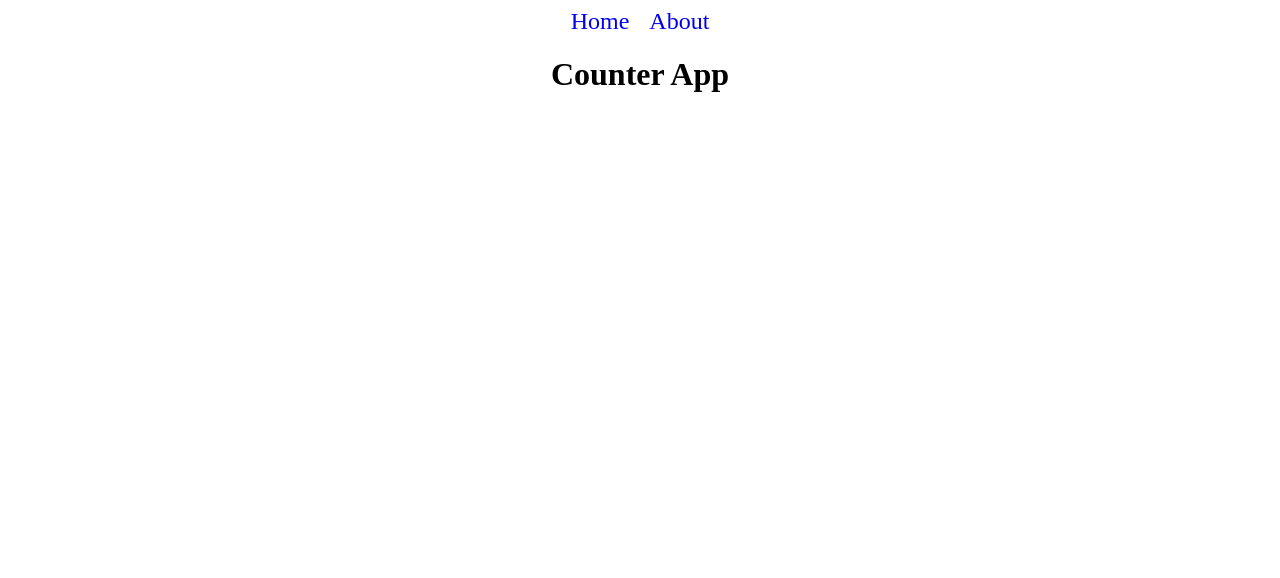
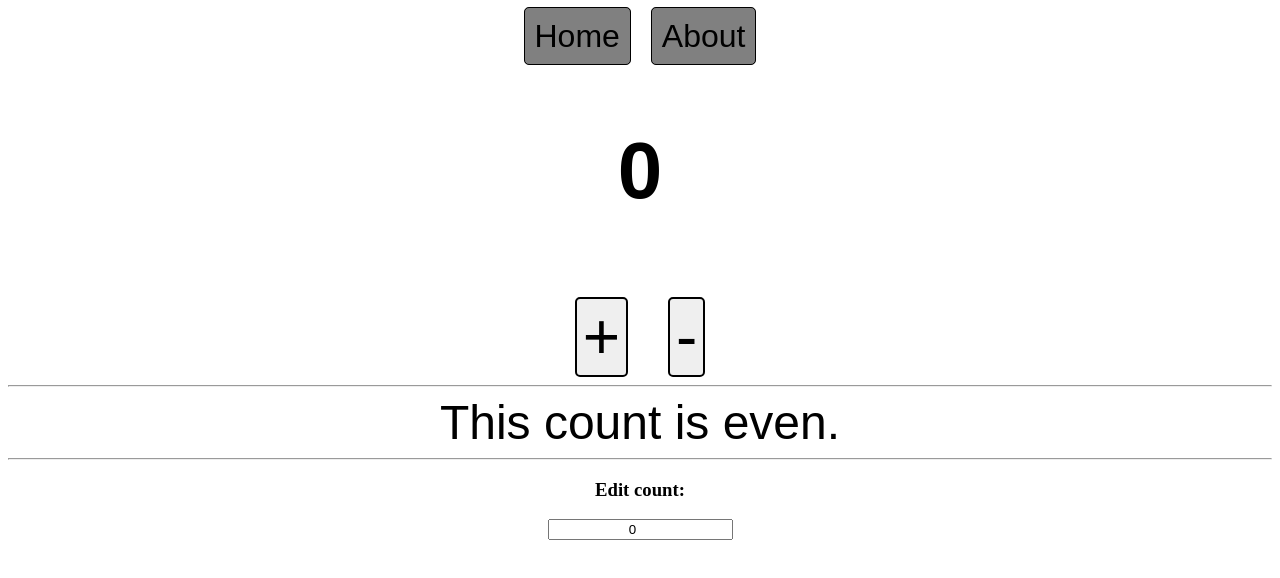
Before and after one commit to cem-tas/student-portal, a Vue app: page / in a window 1280 px wide. Shown: the top 578 px of the page. Built offline with nearby package versions, Linux system fonts and the light colour scheme.

Commit message:
updated the store and pages for counter app

```diff
--- a/src/App.vue
+++ b/src/App.vue
@@ -18,12 +18,25 @@ import { RouterLink, RouterView } from "vue-router";
 
 <style scoped>
 * {
+  box-sizing: border-box;
   text-align: center;
+}
+
+nav {
+  position: relative;
+  top: 10px;
 }
 
 a {
   margin: 0 10px;
+  margin-top: 100px;
   text-decoration: none;
-  font-size: 1.5rem;
+  font-size: 2rem;
+  font-family: "Arial Narrow Bold", sans-serif;
+  color: black;
+  padding: 10px;
+  background-color: grey;
+  border: 1px solid black;
+  border-radius: 5px;
 }
 </style>
--- a/src/components/Home.vue
+++ b/src/components/Home.vue
@@ -1,3 +1,52 @@
 <template>
-  <h1>Counter App</h1>
+  <div class="body">
+    <div class="count">
+      <p>{{ storeCounter.count }}</p>
+    </div>
+    <div class="buttons">
+      <button @click="storeCounter.increment" id="increment">+</button>
+      <button @click="storeCounter.decrement" id="decrement">-</button>
+    </div>
+    <hr>
+    <div class="statement">
+      This count is {{ storeCounter.evenOrOdd }}.
+    </div>
+    <hr>
+    <div class="editor">
+      <h3>Edit count:</h3>
+      <input v-model="storeCounter.count" type="number" />
+    </div>
+  </div>
 </template>
+
+<script setup>
+
+import { useCounterStore} from '@/stores/counter';
+
+const storeCounter = useCounterStore();
+
+</script>
+
+<style>
+* {
+  text-align: center;
+}
+
+.statement {
+  font-size: 3rem;
+  font-family: "Arial Narrow Bold", sans-serif;
+}
+
+.count p {
+  font-size: 5rem;
+  font-weight: bold;
+  font-family: "Arial Narrow Bold", sans-serif;
+}
+
+.buttons button {
+  font-size: 4rem;
+  border-radius: 5px;
+  margin: 0 20px;
+  border: 2px solid #000;
+}
+</style>
--- a/src/stores/counter.js
+++ b/src/stores/counter.js
@@ -1,12 +1,27 @@
-import { ref, computed } from "vue";
 import { defineStore } from "pinia";
 
-export const useCounterStore = defineStore("counter", () => {
-  const count = ref(0);
-  const doubleCount = computed(() => count.value * 2);
-  function increment() {
-    count.value++;
-  }
+export const useCounterStore = defineStore({
+  id: "counter",
+  state: () => ({
+    count: 0,
+  }),
 
-  return { count, doubleCount, increment };
+  actions: {
+    increment() {
+      this.count++;
+    },
+    decrement() {
+      this.count--;
+    },
+  },
+
+  getters: {
+    evenOrOdd: (state) => {
+      if (state.count % 2 === 0) {
+        return "even";
+      } else {
+        return "odd";
+      }
+    },
+  },
 });
```
